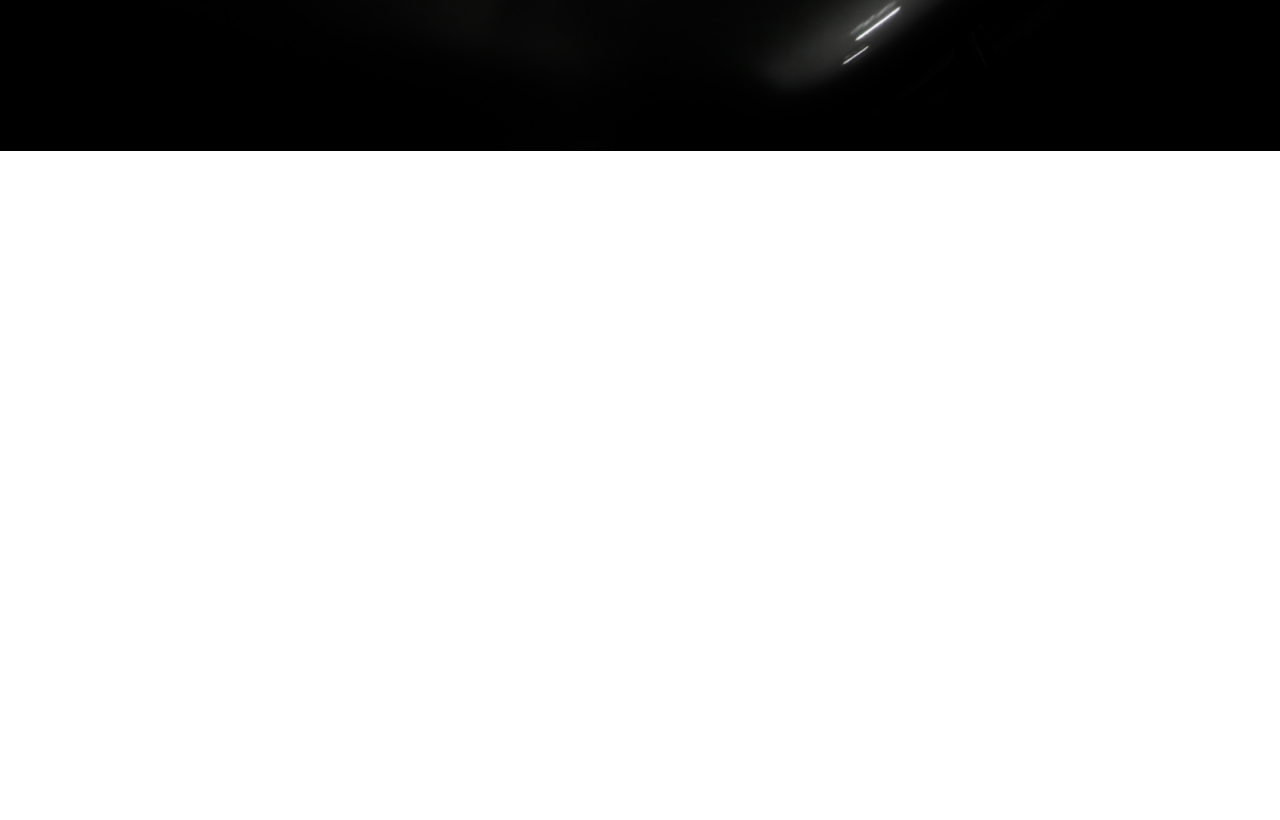
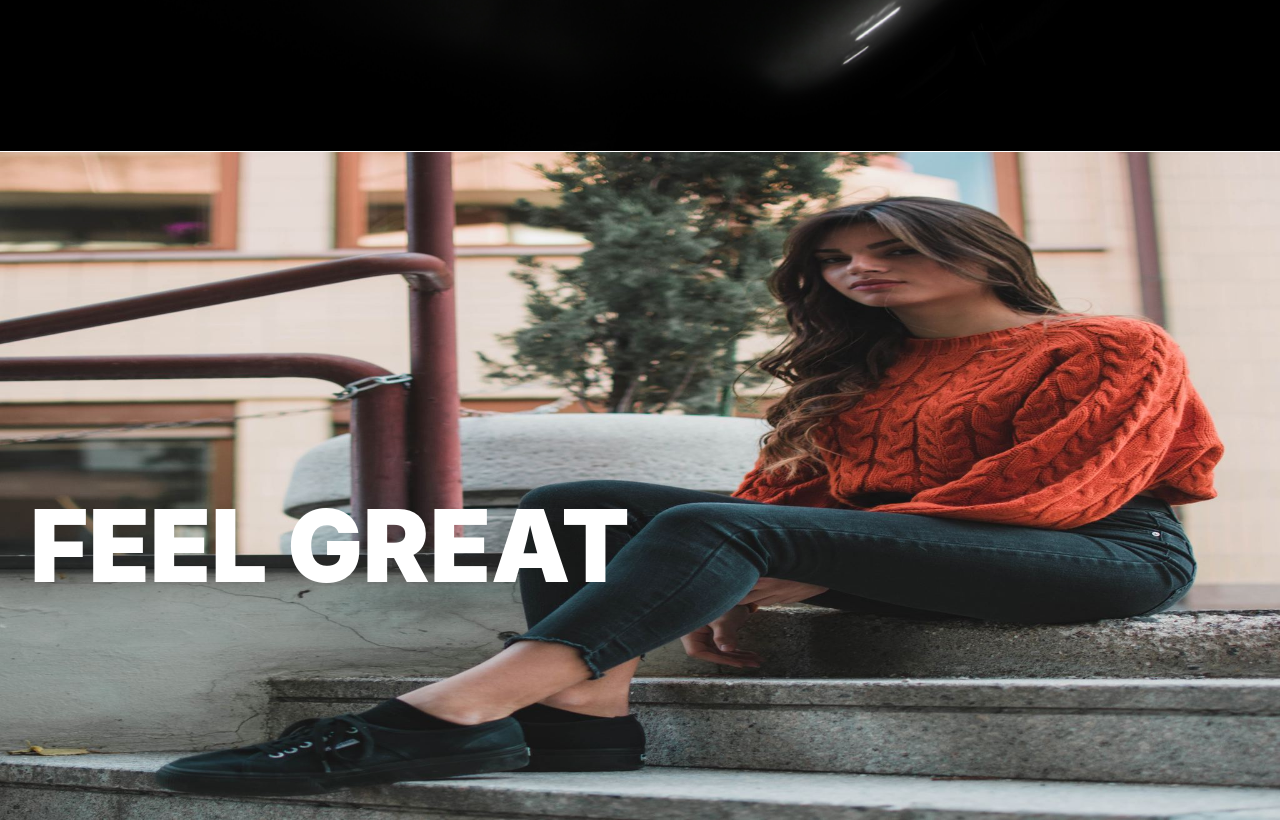
Before and after one commit to EddieCornelious/shoes, a React (Create React App) app: page / in a window 1280 px wide. Shown: the part 719-1539 px from the top of the page. Before the commit the page ends 870 px from the top, so only its background shows below. Built offline with nearby package versions, Linux system fonts and the light colour scheme.

Commit message:
added first hero section

```diff
--- a/src/components/App.js
+++ b/src/components/App.js
@@ -3,10 +3,16 @@ import "slick-carousel/slick/slick.css";
 import "slick-carousel/slick/slick-theme.css";
 import React from "react";
 import Nav from "./Nav.js";
+import Section1Hero from "./Section1Hero.js";
 
 class App extends React.Component {
   render() {
-    return <Nav />;
+    return (
+      <div>
+        <Nav />
+        <Section1Hero />
+      </div>
+    );
   }
 }
 
--- /dev/null
+++ b/src/components/Section1Hero.js
@@ -0,0 +1,17 @@
+import "../styles/Section1Hero.scss";
+import React from "react";
+import img1 from "../images/woman_posing.jpg";
+
+const Section1Hero = () => {
+  return (
+    <div className="section__hero">
+      <div className="section__hero__img__container">
+        <h2>feel great</h2>
+        <div className="hero__overlay">&nbsp;</div>
+        <img className="section__hero--1" src={img1} />
+      </div>
+    </div>
+  );
+};
+
+export default Section1Hero;
--- /dev/null
+++ b/src/styles/Section1Hero.scss
@@ -0,0 +1,62 @@
+.section__hero {
+  margin-top: 1px;
+}
+.section__hero__img__container {
+  width: 100%;
+  position: relative;
+  .section__hero--1 {
+    max-width: 100%;
+    width: 100%;
+    object-fit: cover;
+    transition: all 0.3s ease-in-out;
+  }
+
+  &:hover h2:after:hover {
+    transform-origin: 0% 50%;
+  }
+
+  .hero__overlay {
+    position: absolute;
+    width: 100%;
+    min-height: 100%;
+    background: rgba(0, 0, 0, 0.6);
+    z-index: 21;
+    bottom: 0;
+    top: 0;
+    left: 0;
+    right: 0;
+    opacity: 0;
+  }
+
+  &:hover h2:after {
+    transform: scaleX(0.25);
+  }
+
+  &:hover img {
+    transform: scale(1.02);
+  }
+  &:hover .hero__overlay {
+    opacity: 1;
+    transform: scale(1.02);
+  }
+  h2 {
+    margin: 0;
+    position: absolute;
+    left: 3rem;
+    top: 50%;
+    font-size: 10rem;
+    font-weight: 900;
+    color: white;
+    text-transform: uppercase;
+    z-index: 22;
+
+    &:after {
+      display: block;
+      content: "";
+      border-bottom: solid 3px white;
+      transform: scaleX(0);
+      transition: transform 250ms ease-in-out;
+      transform-origin: 0% 50%;
+    }
+  }
+}
```
Also changed, not shown: src/images/woman_posing.jpg (added).
